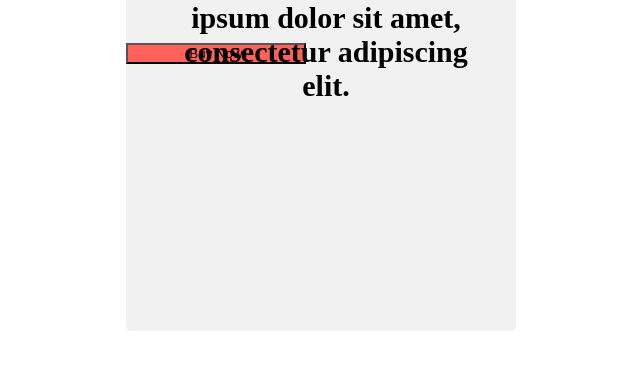
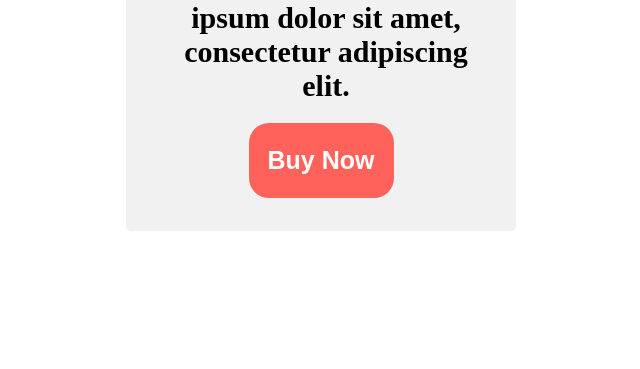
Before and after one commit to acciojob/pricing-card-israrhusain, a website: page main.html in a window 1280 px wide. Shown: the part 377-746 px from the top of the page, without its empty margins (319-959 px from the left). Drawn offline with Linux system fonts and the light colour scheme.

Commit message:
created a submission

```diff
--- a/main.html
+++ b/main.html
@@ -12,7 +12,7 @@
 	<div class="name">Pricing Card</div>
 		<p>Price: Rs.200</p>
 		<p class="des">Description: Lorem ipsum dolor sit amet, consectetur adipiscing elit.</p>
-	  <input type="button" value="Buy Now" class="btn">
+	 <button class="btn">Buy Now</button>
 	</div>
 	<!-- the entire body must be written by student -->
     <script type="text/javascript" src="./script.js">
--- a/styles.css
+++ b/styles.css
@@ -2,7 +2,7 @@
 .container{
 	background-color:#F1F1F1;
 	width:390px;
-	height:700px;
+	height:600px;
 	text-align:center;
 	border-radius:5px;
 	margin:auto;
@@ -29,9 +29,14 @@ p{
 	margin-left:50px;
 }
 .btn{
-	display:block;
-	width:180px;
-	height:100px
-		margin:100px;
+	display:inline-block;
+	margin:80px;
+	width:145px;
+	height:75px;
+	font-size:25px;
+	color:white;
+	border:none;
+	font-weight:bold;
+	border-radius:20px;
 	background-color:#FE625A;
 }
```
